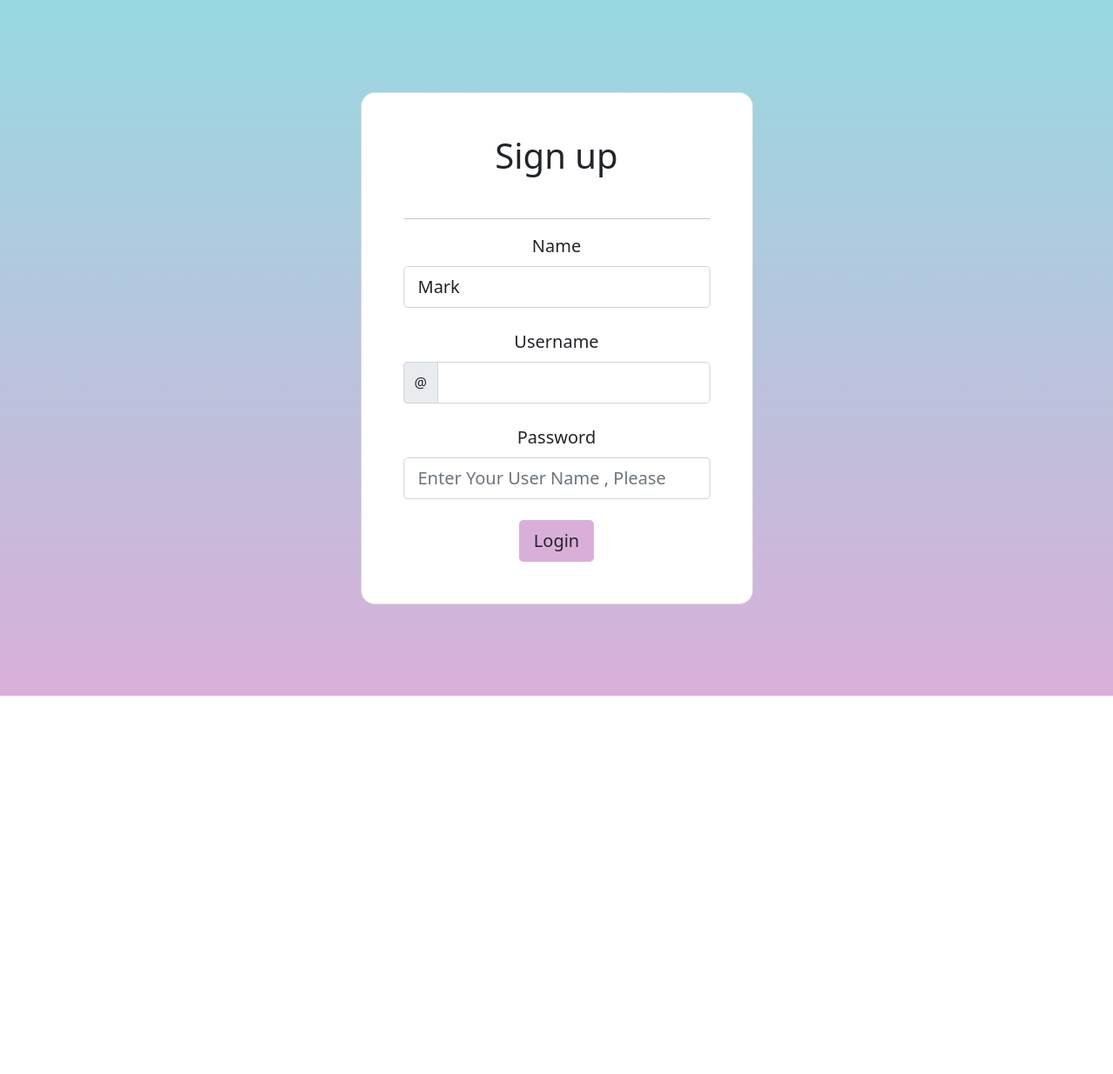
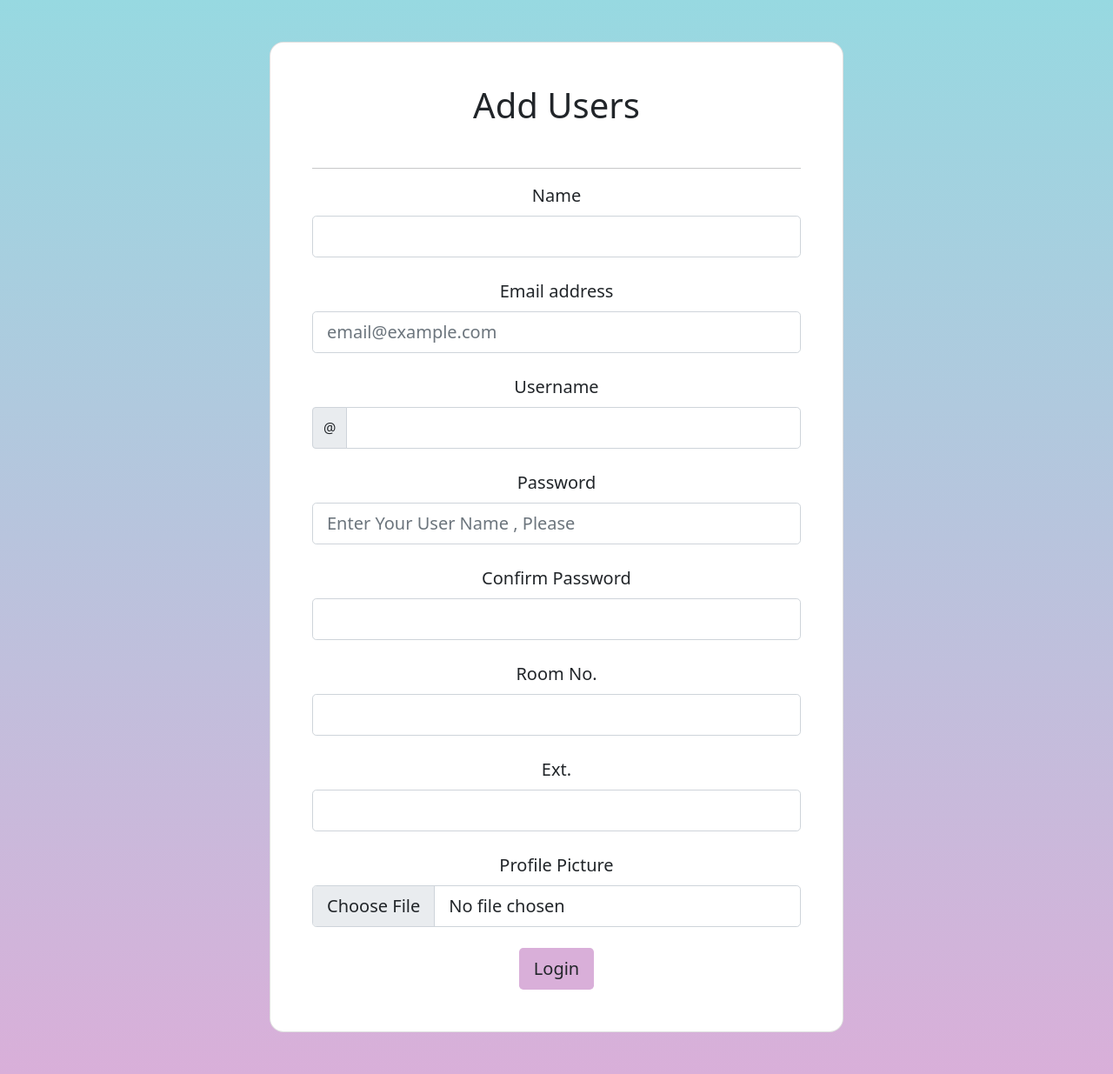
Before and after one commit to yasminemohammed/PHP_Team5, a PHP site: page /frontend_design/adduser.php in a window 1280 px wide. Shown: the whole page at 87% size. Before the commit the page ends 800 px from the top, so only its background shows below. Run offline with PHP 8.4, Linux system fonts and the light colour scheme; some libraries are stand-ins or nearby versions.

Commit message:
add user

```diff
--- a/frontend_design/adduser.php
+++ b/frontend_design/adduser.php
@@ -16,6 +16,9 @@
           background-color: #D9AFD9;
 
         }
+        .width{
+          width:60%
+        }
     </style>
   </head>
   <body>
@@ -23,15 +26,14 @@
     <script src="https://cdn.jsdelivr.net/npm/@popperjs/core@2.10.2/dist/umd/popper.min.js" integrity="sha384-7+zCNj/IqJ95wo16oMtfsKbZ9ccEh31eOz1HGyDuCQ6wgnyJNSYdrPa03rtR1zdB" crossorigin="anonymous"></script>
     <script src="https://cdn.jsdelivr.net/npm/bootstrap@5.1.3/dist/js/bootstrap.min.js" integrity="sha384-QJHtvGhmr9XOIpI6YVutG+2QOK9T+ZnN4kzFN1RtK3zEFEIsxhlmWl5/YESvpZ13" crossorigin="anonymous"></script>
 
-    <section class="vh-100" style="background-color: #D9AFD9;
-background-image: linear-gradient(0deg, #D9AFD9 0%, #97D9E1 100%);">
-  <div class="container py-5 h-100">
-    <div class="row d-flex justify-content-center align-items-center h-100">
-      <div class="col-12 col-md-8 col-lg-6 col-xl-5">
+    <section  style="height:100% ;background-color: #D9AFD9;background-image: linear-gradient(0deg, #D9AFD9 0%, #97D9E1 100%);">
+  <div class="container py-5 h-100 " >
+    <div class="row d-flex justify-content-center align-items-center h-100 ">
+      <div class="col-12 col-md-8 col-lg-6 col-xl-5 width">
         <div class="card shadow-2-strong" style="border-radius: 1rem;">
           <div class="card-body p-5 text-center">
 
-            <h3 class="mb-5 font">Sign up</h3>
+            <h3 class="mb-5 font">Add Users</h3>
             <hr>
         <form actio="#" method="POST">
 
@@ -39,12 +41,23 @@ background-image: linear-gradient(0deg, #D9AFD9 0%, #97D9E1 100%);">
 
             <div class="form-outline mb-4">
                 <label for="validationCustom01" class="form-label font2">Name </label>
-                <input type="text" class="form-control form-control-lg " id="validationCustom01" value="Mark" required>
+                <input type="text" class="form-control form-control-lg " id="validationCustom01" required>
                 <div class="valid-feedback">
                 Looks good!
                 </div>
                 <div class="invalid-feedback">Please fill out this field.</div>
                 </div>
+
+
+                <!-- email -->
+
+
+              <div class="form-outline mb-4">
+              <label for="exampleDropdownFormEmail1" class="form-label font2">Email address</label>
+              <input type="email" class="form-control form-control-lg" id="exampleDropdownFormEmail1" placeholder="email@example.com">
+              <div class="valid-feedback">Valid.</div>
+            <div class="invalid-feedback">Please fill out this field.</div>
+            </div>
 
 
             <!-- username -->
@@ -63,6 +76,43 @@ background-image: linear-gradient(0deg, #D9AFD9 0%, #97D9E1 100%);">
             <div class="invalid-feedback">Please fill out this field.</div>
         </div>
 
+        <!-- confirm password -->
+            <div class="form-outline mb-4">
+            <label class="form-label font2" for="typePasswordX-2">Confirm Password</label>
+            <input type="password" id="typePasswordX-2" class="form-control form-control-lg" />
+            <div class="valid-feedback">Valid.</div>
+            <div class="invalid-feedback">Password dosen't match !</div>
+            </div>
+
+
+
+            <!-- Room No. -->
+
+        <div class="form-outline mb-4">
+        <label for="formGroupExampleInput" class="form-label font2">Room No.</label>
+        <input type="number" class="form-control form-control-lg" id="formGroupExampleInput">
+        </div>
+
+
+
+
+        <!-- Ext. -->
+
+        <div class="form-outline mb-4">
+        <label for="formGroupExampleInput" class="form-label font2">Ext.</label>
+        <input type="number" class="form-control form-control-lg" id="formGroupExampleInput">
+        </div>
+
+
+
+
+        <!-- Profile Picture -->
+
+        <div class="form-outline mb-4">
+        <label for="formGroupExampleInput" class="form-label font2">Profile Picture</label>
+        <input class="form-control form-control-lg" id="formFileLg" type="file" />
+      </div>
+
 
             <button class="btn btn-lg btn-block button_color" type="submit">Login</button>
 
```
